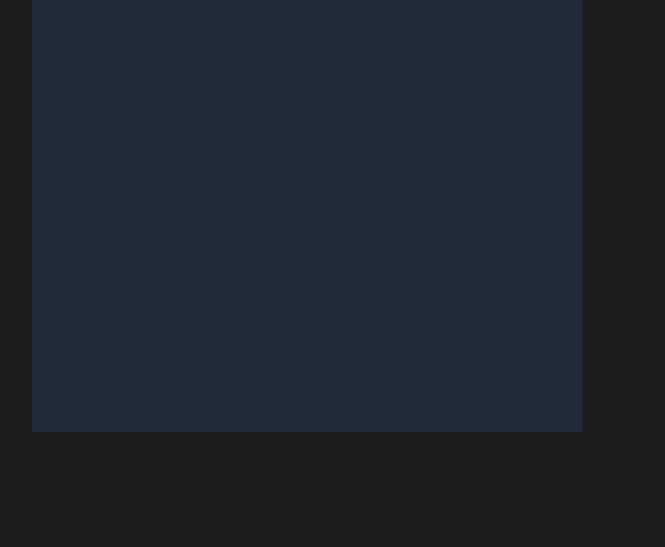
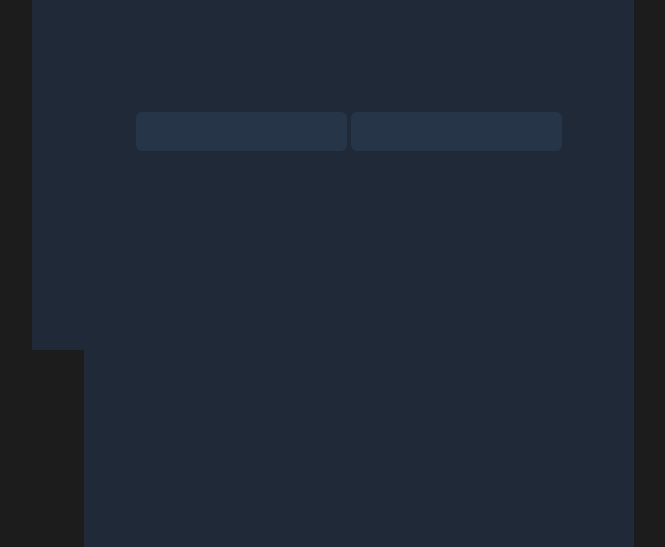
Before and after one commit to t-powers/password-generator, a plain HTML site: page index.html in a window 1280 px wide. Shown: the part 264-811 px from the top of the page, without its empty margins (320-985 px from the left). Drawn offline with Linux system fonts and the light colour scheme.

Commit message:
Add section padding

```diff
--- a/styles.css
+++ b/styles.css
@@ -44,13 +44,14 @@ h1 {
   font-weight: 800;
   line-height: 40px; /* 100% */
   letter-spacing: -1px;
-
 }
 section:first-of-type {
   width: 550px;
   height: 550px;
   flex-shrink: 0;
   background: #1f2937;
+  padding-top: 115px;
+  padding-left: 52px;
 }
 
 .passwordFields {
```
